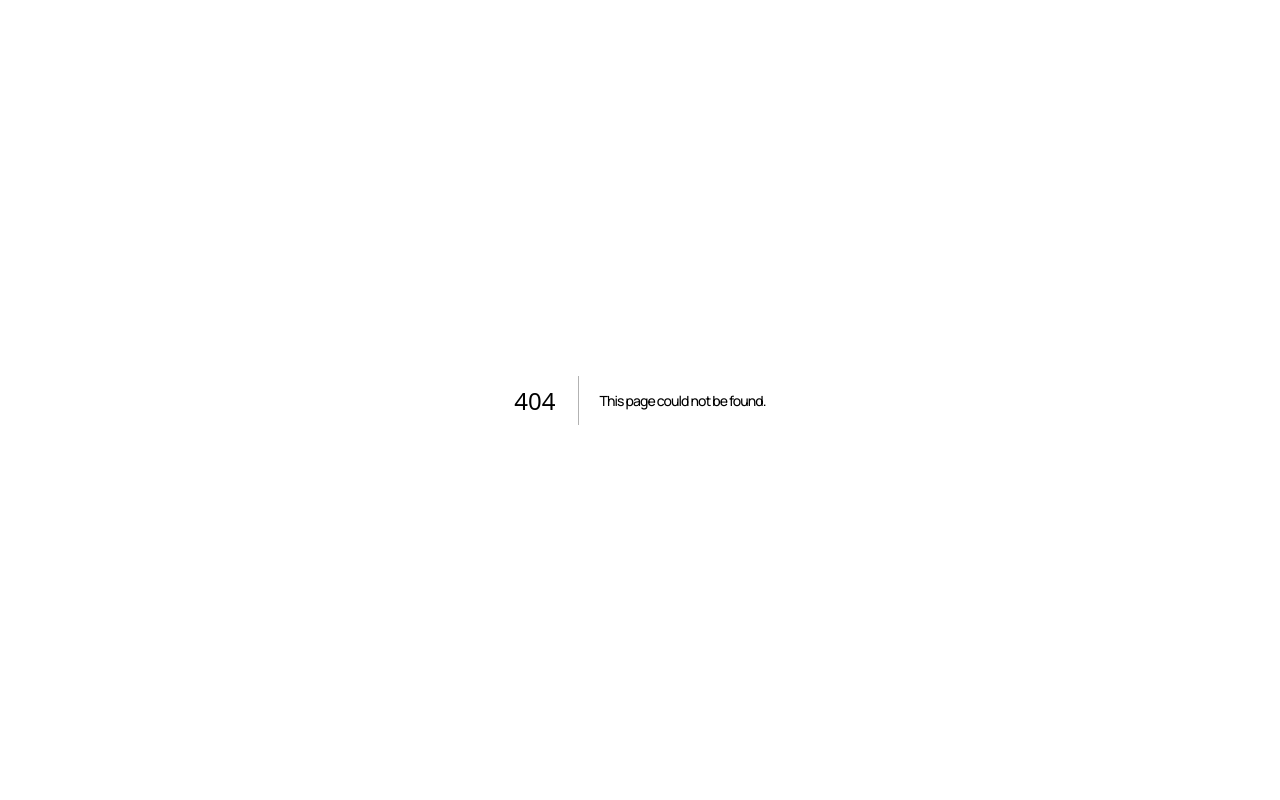
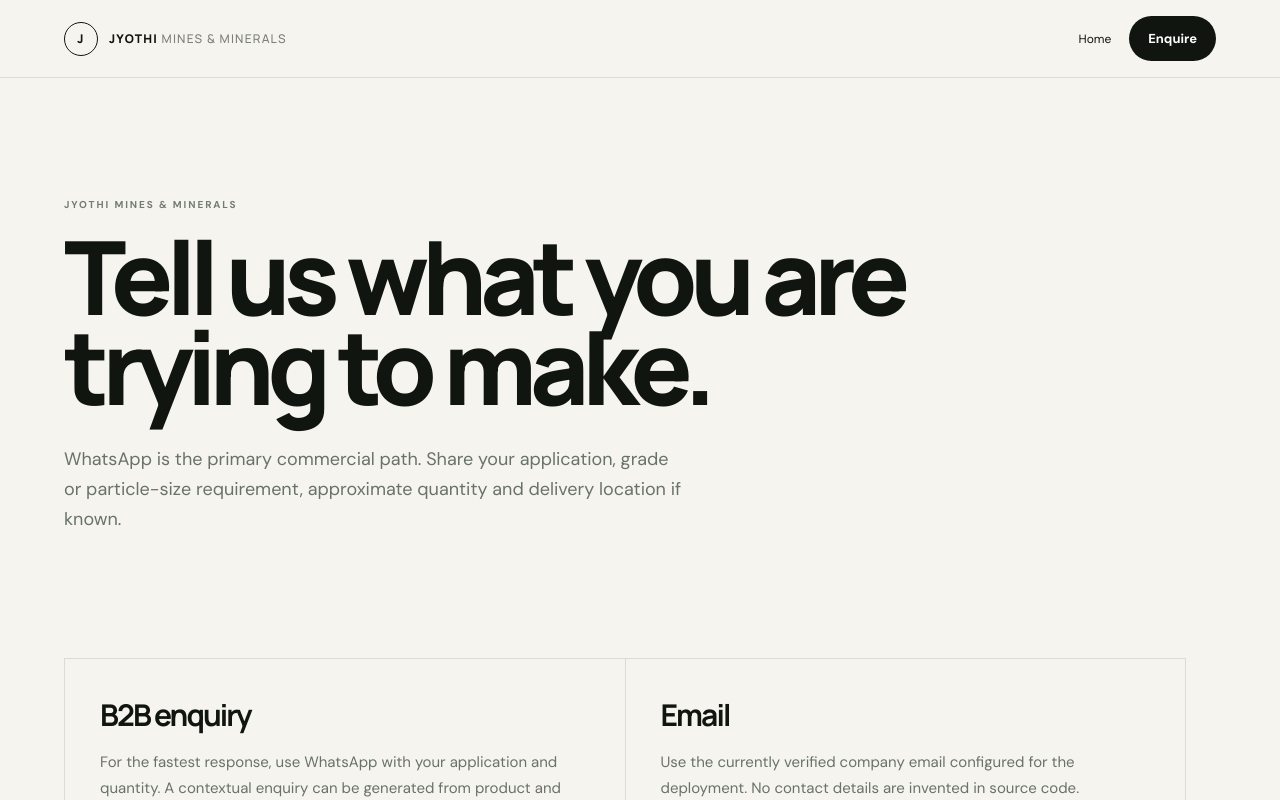
Before and after one commit to dhurva3333/Jyothimainesandmineral, a Next.js app: page /contact in a window 1280 px wide. Before the commit this address had no page. Shown: the top 800 px of the page. Built offline with nearby package versions, Linux system fonts and the light colour scheme; no server answers; the database is empty.

Commit message:
feat: add full website information architecture pages

```diff
--- /dev/null
+++ b/app/[section]/page.tsx
@@ -0,0 +1,34 @@
+import Link from 'next/link'
+import { getSiteContent } from '../../lib/site'
+
+export const dynamicParams = false
+export const revalidate = 3600
+
+const sections = ['about','vermiculite','applications','products','technical','resources','contact'] as const
+
+const content: Record<string,{title:string;lead:string;dark?:boolean;cards:{title:string;text?:string;items?:string[]}[]}> = {
+  about:{title:'A materials company focused on vermiculite.',lead:'Jyothi Mines & Minerals presents vermiculite as an application material—not simply a mined mineral.',cards:[
+    {title:'Our focus',text:'Vermiculite, product understanding and application-led B2B supply.'},{title:'How we work',text:'Start with the customer application, then discuss grade, particle size, physical characteristics and the technical information required for qualification.'},{title:'What we do not publish',text:'Proprietary manufacturing details, unverified capacities, customer lists and unsupported certifications are intentionally kept out of the public story.'},{title:'Based in',text:'Proddatur, Kadapa District, Andhra Pradesh.'}]},
+  vermiculite:{title:'Understand vermiculite.',lead:'A hydrated layered silicate mineral related structurally to mica. Rapid heating drives off interlayer water and opens the structure into lightweight exfoliated particles.',cards:[
+    {title:'Structure',text:'Vermiculite has a laminar structure with water between layers. That structure is central to its behaviour.'},{title:'After exfoliation',items:['Low density','Porous structure','Moisture retention','Thermal insulation','Fire resistance','Useful absorption characteristics']},{title:'Why grade matters',text:'Particle size, bulk density and expansion characteristics affect handling and performance. A grade should therefore be selected for the application, not by name alone.'},{title:'Technical language',items:['Raw vermiculite','Exfoliated vermiculite','Particle-size distribution (PSD)','Bulk density','Expansion','Cation exchange capacity (CEC)','Moisture']}]},
+  applications:{title:'Where vermiculite is used.',lead:'Real commercial application areas, with suitability determined by product specification and customer qualification.',dark:true,cards:[
+    {title:'Horticulture & nursery',items:['Seed germination','Seed covering','Propagation','Rooting cuttings','Potting mixes','Nursery media','Growing-media blends']},{title:'Construction',items:['Lightweight concrete','Lightweight plaster','Screeds','Insulation','Selected acoustic applications']},{title:'Fire & thermal',items:['Fire-protection formulations','Thermal insulation','High-temperature insulation','Selected refractory systems']},{title:'Industrial',items:['Friction materials','Protective packaging','Selected absorbent applications','Selected coatings and fillers']},{title:'Agriculture',items:['Moisture management','Fertilizer carrier','Selected agricultural formulations']},{title:'Qualification rule',text:'Documented use of vermiculite does not automatically qualify every Jyothi grade for that use. Final suitability must be established from verified product data and, where necessary, customer testing.'}]},
+  products:{title:'Products built around application needs.',lead:'A fixed B2B catalogue is more useful than an unnecessary product-management system. Exact Jyothi specifications are published only when verified.',cards:[
+    {title:'Fine',text:'Smaller exfoliated particles for applications where fine material is required. Potential areas include horticulture, friction and selected formulations.'},{title:'Medium',text:'A middle particle range for growing media and selected construction or insulation formulations.'},{title:'Coarse',text:'Larger exfoliated particles for selected loose-fill, packaging and industrial applications.'},{title:'Specification first',text:'Particle size, appearance, bulk density, moisture, chemistry, packaging and availability should be confirmed against the current product specification before ordering.'}]},
+  technical:{title:'Technical information without invented numbers.',lead:'A technical centre for engineers, procurement teams and buyers who need evidence before qualification.',cards:[
+    {title:'Potential documents',items:['Technical data sheets','Safety data sheets','Certificates of analysis','Laboratory reports','Particle-size distribution','Bulk density','Expansion characteristics','Moisture','Chemical composition','Application notes']},{title:'Company data rule',text:'Only verified Jyothi laboratory or company data should be presented as an official specification.'},{title:'General science',text:'USGS, university extension and industry technical resources can explain general vermiculite behaviour. Those sources are not substitutes for a Jyothi product CoA.'},{title:'Request technical information',text:'Tell us the application and required specification. We can discuss what information is relevant to qualification.'}]},
+  resources:{title:'Resources for understanding the material.',lead:'A focused library rather than an encyclopedia.',cards:[
+    {title:'Vermiculite knowledge',items:['What is vermiculite?','Why does it expand?','Exfoliated structure','Properties','Grades and particle sizes','Application considerations']},{title:'Horticulture',items:['Seed germination','Seed covering','Propagation','Growing media','Water and air management','CEC considerations']},{title:'Industrial buyer guide',items:['Define application','Define particle size','Confirm bulk density','Request current technical data','Run application qualification where needed']},{title:'Evidence principle',text:'The website distinguishes scientific evidence, general industry ranges and verified Jyothi-specific information.'}]},
+  contact:{title:'Tell us what you are trying to make.',lead:'WhatsApp is the primary commercial path. Share your application, grade or particle-size requirement, approximate quantity and delivery location if known.',cards:[
+    {title:'B2B enquiry',text:'For the fastest response, use WhatsApp with your application and quantity. A contextual enquiry can be generated from product and application pages.'},{title:'Email',text:'Use the currently verified company email configured for the deployment. No contact details are invented in source code.'},{title:'Location',text:'Proddatur, Kadapa District, Andhra Pradesh.'},{title:'What to include',items:['Application','Required grade / particle size','Quantity','Delivery location','Technical requirements','Company name']}]}
+}
+
+export function generateStaticParams(){return sections.map(section=>({section}))}
+
+export default async function SectionPage({params}:{params:Promise<{section:string}>}){
+  const {section}=await params
+  const data=content[section]
+  const site=await getSiteContent()
+  if(!data) return null
+  return <main className={data.dark?'page dark-page':'page'}><header className="nav"><Link className="brand" href="/"><span className="mark">J</span><span>JYOTHI <b>MINES & MINERALS</b></span></Link><nav><Link href="/">Home</Link><Link className="button primary" href="/contact">Enquire</Link></nav></header><section className="page-hero"><p className="eyebrow">JYOTHI MINES & MINERALS</p><h1>{data.title}</h1><p className="lead">{data.lead}</p></section><section className="page-body"><div className="page-grid">{data.cards.map((card)=><article className="info-card" key={card.title}><h2>{card.title}</h2>{card.text&&<p>{card.text}</p>}{card.items&&<ul>{card.items.map(item=><li key={item}>{item}</li>)}</ul>}</article>)}</div>{section==='contact'&&site.whatsapp.number&&<p style={{marginTop:30}}><a className="button primary" href={`https://wa.me/${site.whatsapp.number.replace(/[^0-9]/g,'')}`} target="_blank" rel="noopener noreferrer">Open WhatsApp ↗</a></p>}<p style={{marginTop:50}}><Link className="text-link" href="/">← Back to Jyothi</Link></p></section></main>
+}
```
